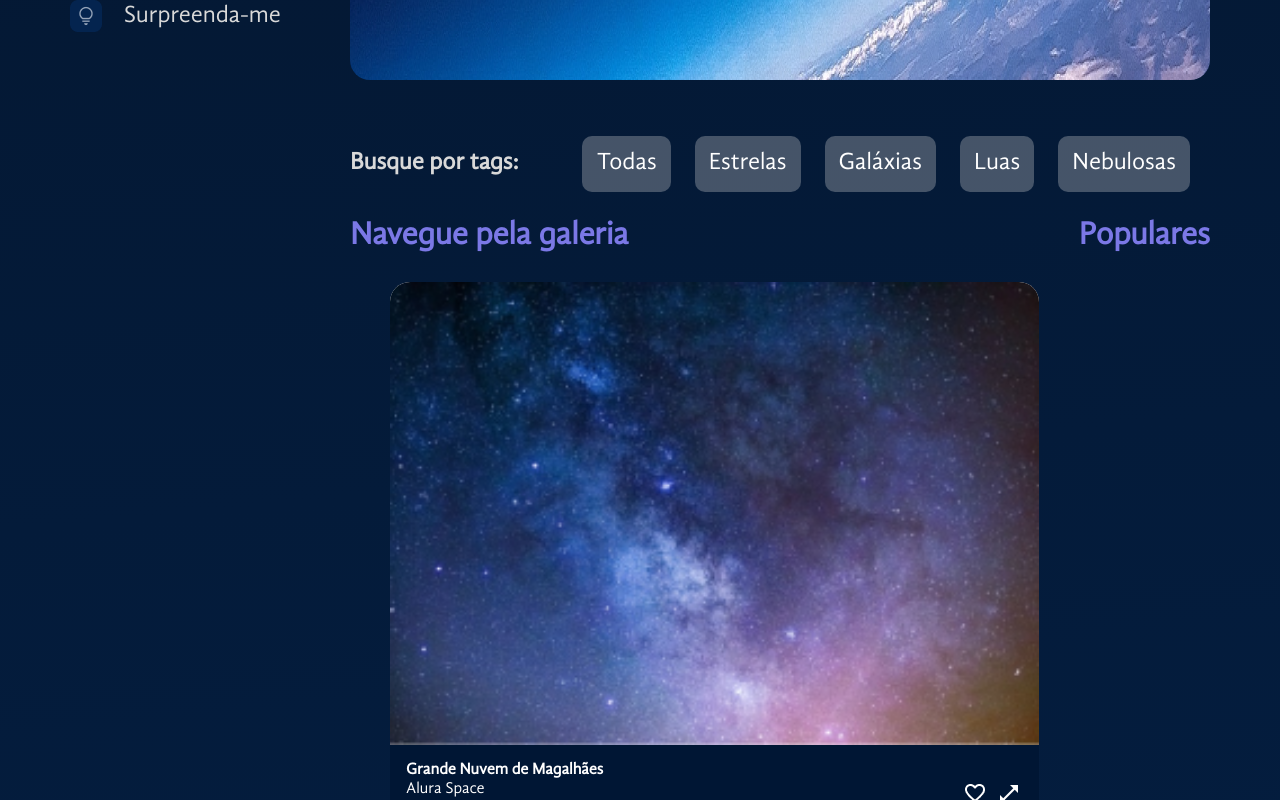
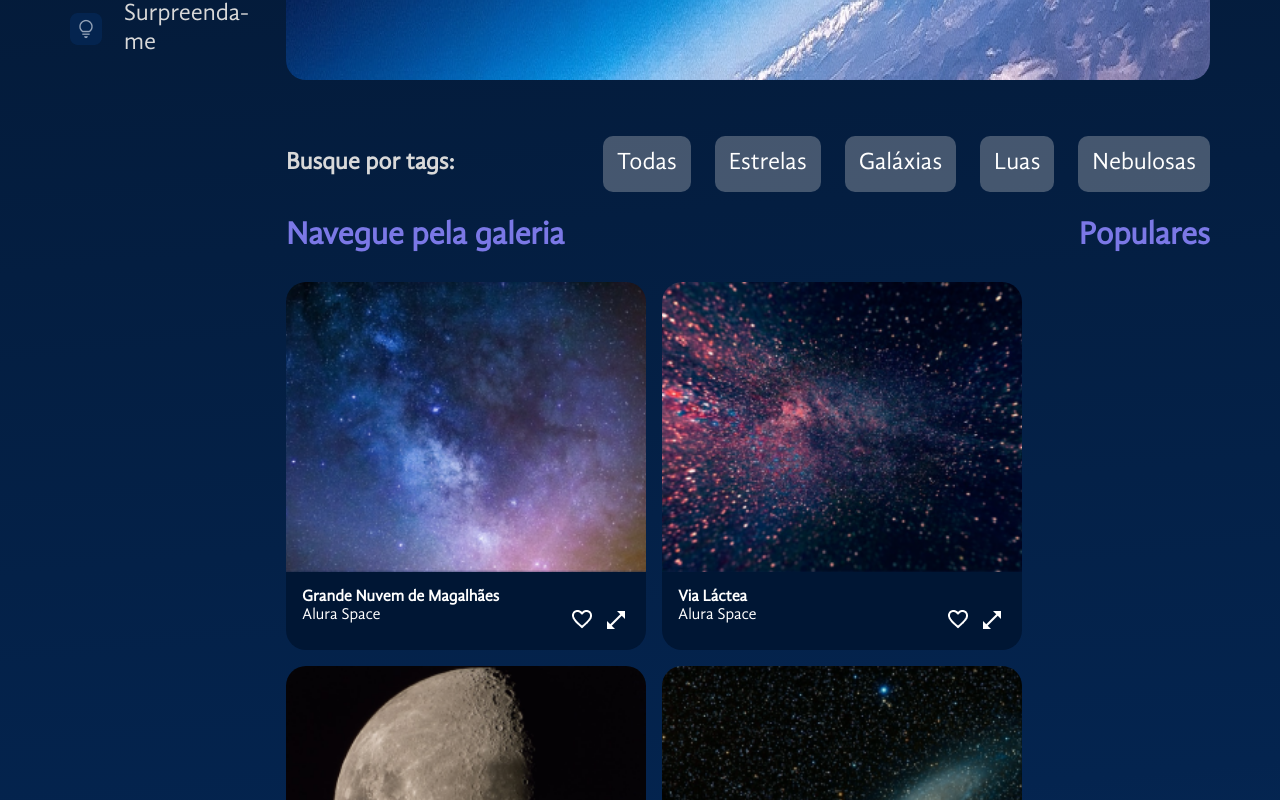
Before and after one commit to Diandressa/React-curso-Alura, a React (Vite) app: page / in a window 1280 px wide. Shown: the part 440-1240 px from the top of the page. Built offline with nearby package versions, Linux system fonts and the light colour scheme.

Commit message:
finalizou estilo de imagens

```diff
--- a/src/componentes/BarraLateral/index.tsx
+++ b/src/componentes/BarraLateral/index.tsx
@@ -5,7 +5,7 @@ const ListaEstilizada = styled.ul`
     list-style: none;
     padding: 0;
     margin: 0;
-    width: 20vw;
+    width: 15vw;
     height: 100vh;
 `
 
--- a/src/componentes/Galeria/Imagem/index.tsx
+++ b/src/componentes/Galeria/Imagem/index.tsx
@@ -14,9 +14,11 @@ interface ImagemProps {
 }
 
 const Figure = styled.figure`
-    background-color: #fff;
+    //background-color: #fff;
     border-radius: 20px;
     max-width: 100%;
+    margin: 0;
+    height: 100%;
 
     figcaption{
         background-color: #001634;
@@ -42,9 +44,11 @@ const Figure = styled.figure`
 `
 
 const Img = styled.img`
-    width: 100%;
     border-radius: 20px 20px 0 0;
+    width: 360px;
+    height:290px;
     display: block;
+    object-fit: cover;
 `
 
 const Rodape = styled.footer`
--- a/src/componentes/Galeria/Tags/index.tsx
+++ b/src/componentes/Galeria/Tags/index.tsx
@@ -5,7 +5,8 @@ import tags from './tags.json'
 const TagsContainer = styled.section`
     display: flex;
     align-items: center;
-    gap: 64px;
+    justify-content: space-between;
+    //gap: 64px;
     margin-top: 56px;
 `
 const TagTitulo = styled.h3`
--- a/src/componentes/Galeria/index.tsx
+++ b/src/componentes/Galeria/index.tsx
@@ -6,6 +6,13 @@ import Imagem from "./Imagem";
 
 const GaleriaContainer = styled.div`
     display:flex;
+    justify-content: space-between;
+`
+
+const ImagemContainer = styled.div`
+    display:flex;
+    flex-wrap: wrap;
+    gap: 1rem;
 `
 
 const SecaoFluida = styled.section`
@@ -30,10 +37,12 @@ const Galeria = ({fotos = [] }:FotosProps) => {
             <GaleriaContainer>
                 <SecaoFluida>
                     <Titulo>Navegue pela galeria</Titulo>
-                    {
-                        fotos.map(foto => <Imagem key={foto.id} foto={foto}/>)
-                        //manda foto, e cada foto é um objeto do json
-                    }
+                    <ImagemContainer>
+                        {
+                            fotos.map(foto => <Imagem key={foto.id} foto={foto}/>)
+                            //manda foto, e cada foto é um objeto do json
+                        }
+                    </ImagemContainer>
                 </SecaoFluida>
                 <Populares/>
             </GaleriaContainer>
```
